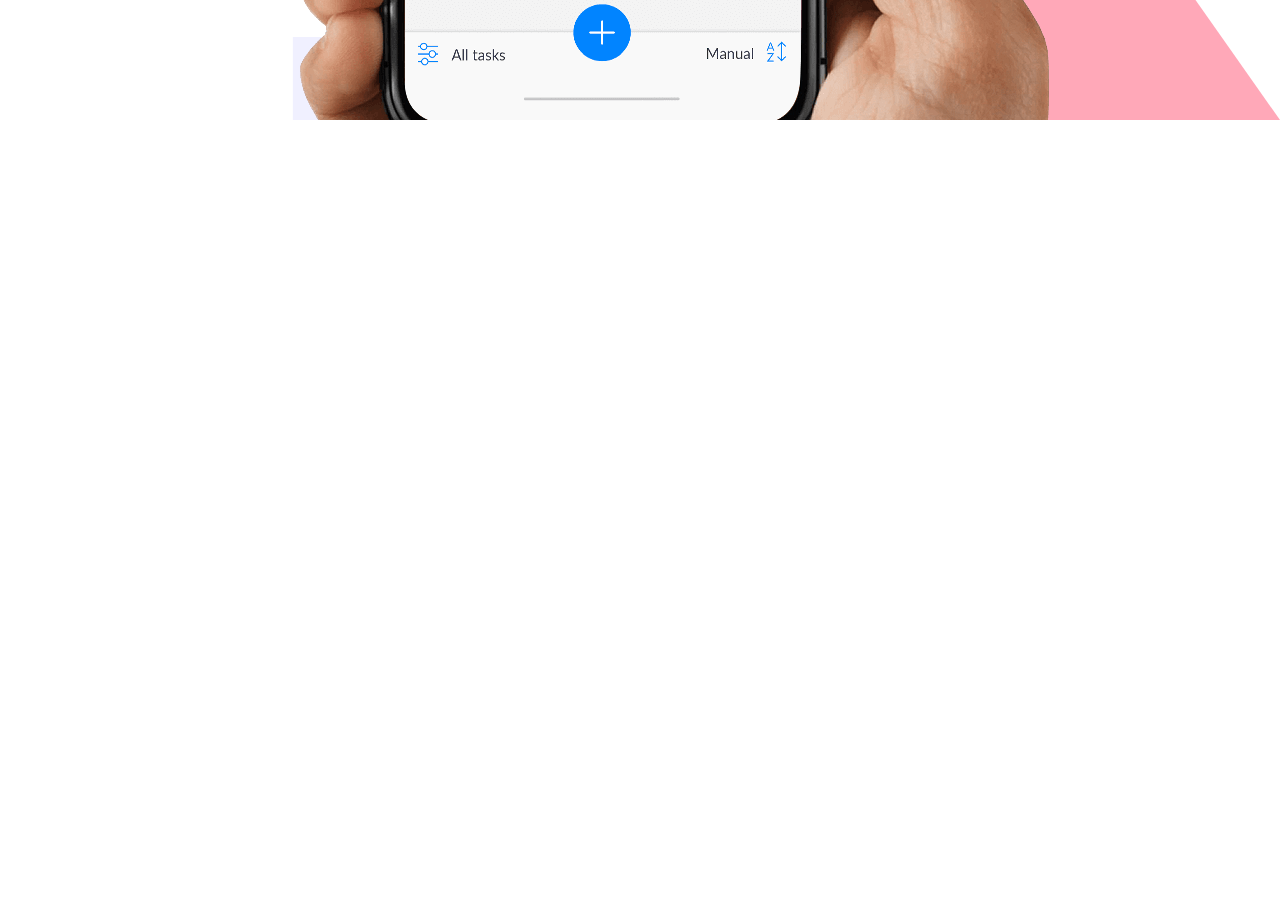
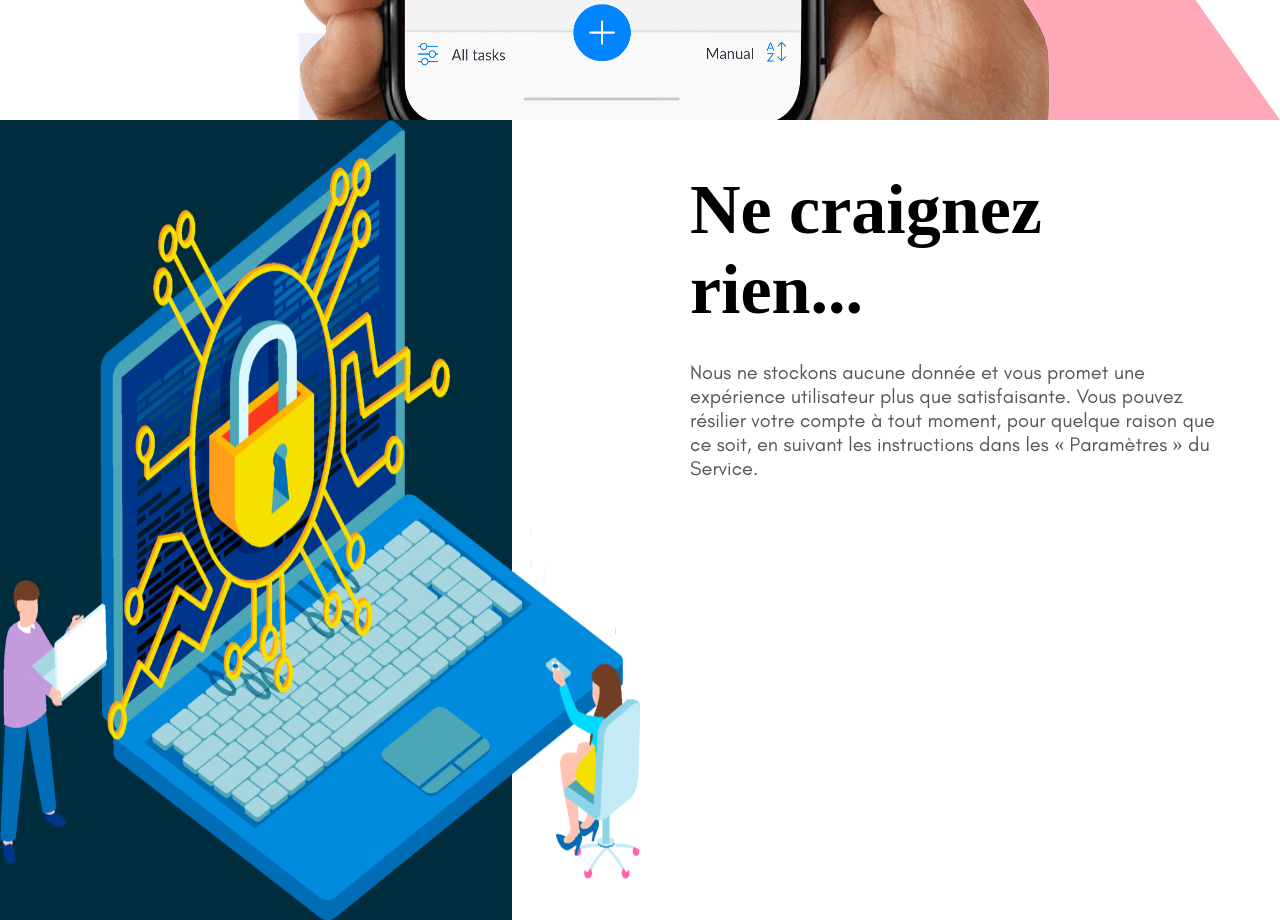
Before and after one commit to xand974/ResponsiveAndDesignApp, a React (Create React App) app in the folder front/: page / in a window 1280 px wide. Shown: the part 1480-2400 px from the top of the page. Before the commit the page ends 1600 px from the top, so only its background shows below. Built offline with nearby package versions, Linux system fonts and the light colour scheme; a web font is replaced by a local one.

Commit message:
ajout service section

```diff
--- a/front/src/App.js
+++ b/front/src/App.js
@@ -1,6 +1,7 @@
 import Feature from "components/Feature";
 import Intro from "components/Intro";
 import Navbar from "components/Navbar";
+import Service from "components/Service";
 import styled, { css } from "styled-components";
 
 const Container = styled.div`
@@ -28,7 +29,11 @@ const FeatureShape = styled.div`
   background: #ffa8b8;
   clip-path: polygon(0 0, 56% 0%, 100% 100%, 56% 100%);
 `;
-
+const ServiceShape = styled.div`
+  background: #002d3d;
+  clip-path: polygon(0 0, 40% 0, 40% 100%, 0% 100%);
+  ${IntoShape}
+`;
 const App = () => {
   return (
     <>
@@ -41,6 +46,10 @@ const App = () => {
         <FeatureShape />
         <Feature />
       </Container>
+      <Container>
+        <Service />
+        <ServiceShape />
+      </Container>
     </>
   );
 };
--- /dev/null
+++ b/front/src/components/Service.jsx
@@ -0,0 +1,68 @@
+import React from "react";
+import styled from "styled-components";
+import imageSrc from "../images/Cyber.png";
+
+const Container = styled.div`
+  height: 100vh;
+
+  display: flex;
+`;
+
+const Left = styled.div`
+  display: flex;
+  width: 50%;
+`;
+
+const Right = styled.div`
+  display: flex;
+  width: 50%;
+`;
+const Wrapper = styled.div`
+  padding: 50px;
+  display: flex;
+  flex-direction: column;
+`;
+
+const Title = styled.h1`
+  font-size: 70px;
+`;
+
+const Description = styled.p`
+  font-size: 20px;
+  margin-top: 30px;
+  color: #565656;
+`;
+
+const Image = styled.img`
+  width: 100%;
+`;
+
+const Video = styled.video``;
+
+const CardContainer = styled.div`
+  display: flex;
+  justify-content: space-space-between;
+  margin-top: 30px;
+`;
+
+export default function Service() {
+  return (
+    <Container>
+      <Left>
+        <Image src={imageSrc} />
+      </Left>
+      <Right>
+        <Wrapper>
+          <Title>Ne craignez rien...</Title>
+          <Description>
+            Nous ne stockons aucune donnée et vous promet une expérience
+            utilisateur plus que satisfaisante. Vous pouvez résilier votre
+            compte à tout moment, pour quelque raison que ce soit, en suivant
+            les instructions dans les « Paramètres » du Service.
+          </Description>
+          <CardContainer></CardContainer>
+        </Wrapper>
+      </Right>
+    </Container>
+  );
+}
```
Also changed, not shown: front/src/components/Card.jsx (added, +17 -0 lines), front/src/images/Cyber.png (added).
